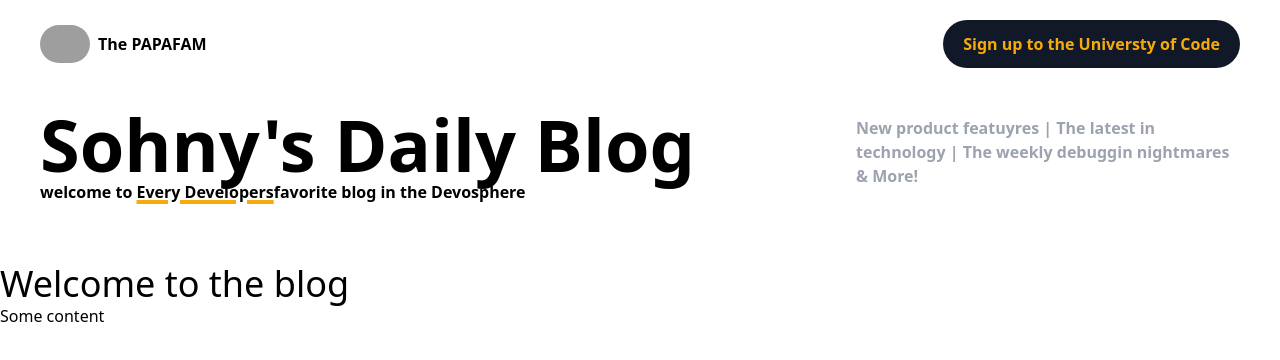
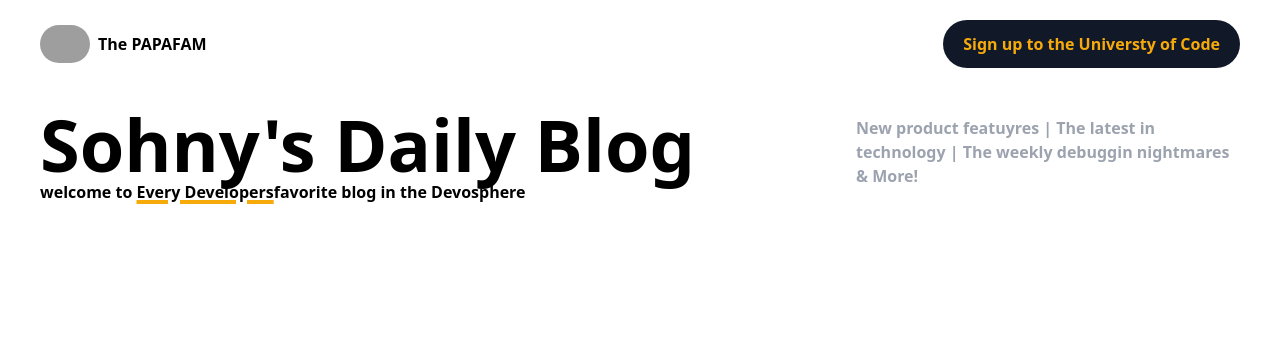
Before and after one commit to jp2mesquita/Thebabrus-blog, a Next.js app: page / in a window 1280 px wide. Shown: the top 360 px of the page. Built offline with nearby package versions, Linux system fonts and the light colour scheme; grey boxes are pictures that could not be loaded.

Commit message:
chore: remove test text

```diff
--- a/src/app/(user)/page.tsx
+++ b/src/app/(user)/page.tsx
@@ -1,8 +1,3 @@
 export default function Home() {
-  return (
-    <div>
-      <h1 className="text-4xl">Welcome to the blog</h1>
-      <p>Some content</p>
-    </div>
-  )
+  return <div></div>
 }
```
